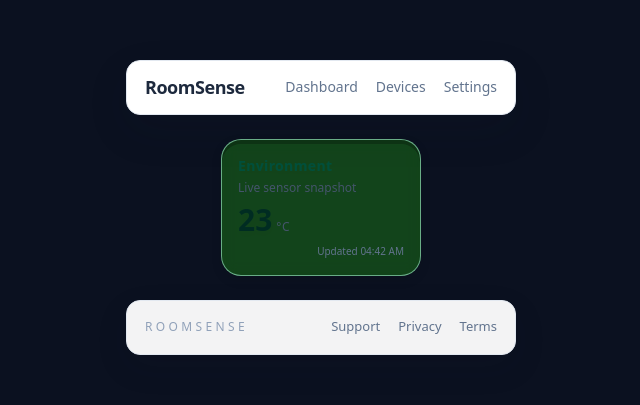
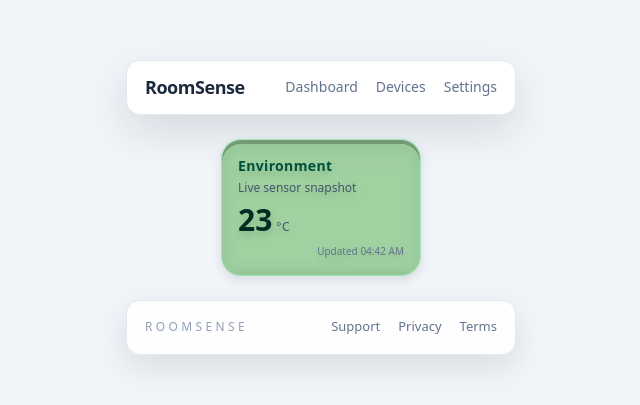
Before and after one commit to thee-banda/iot-roomsense-mqtt-nodered-react, a React app in the folder frontend/: page / in a window 1280 px wide. Shown: the part 193-598 px from the top of the page, without its empty margins (319-959 px from the left). Built offline with nearby package versions, Linux system fonts and the light colour scheme; the HTML template or start-up script is replaced by a standard one.

Commit message:
style(frontend): update app for white theme support

```diff
--- a/frontend/src/App.tsx
+++ b/frontend/src/App.tsx
@@ -13,7 +13,7 @@
 
 function App() {
   return (
-    <div className="min-h-screen flex items-center justify-center bg-[#0b1120]">
+    <div className="min-h-screen flex items-center justify-center bg-slate-100">
       <div className="flex flex-col items-center gap-6">
         <Navbar />
         <Card reading={sampleReading} />
```
